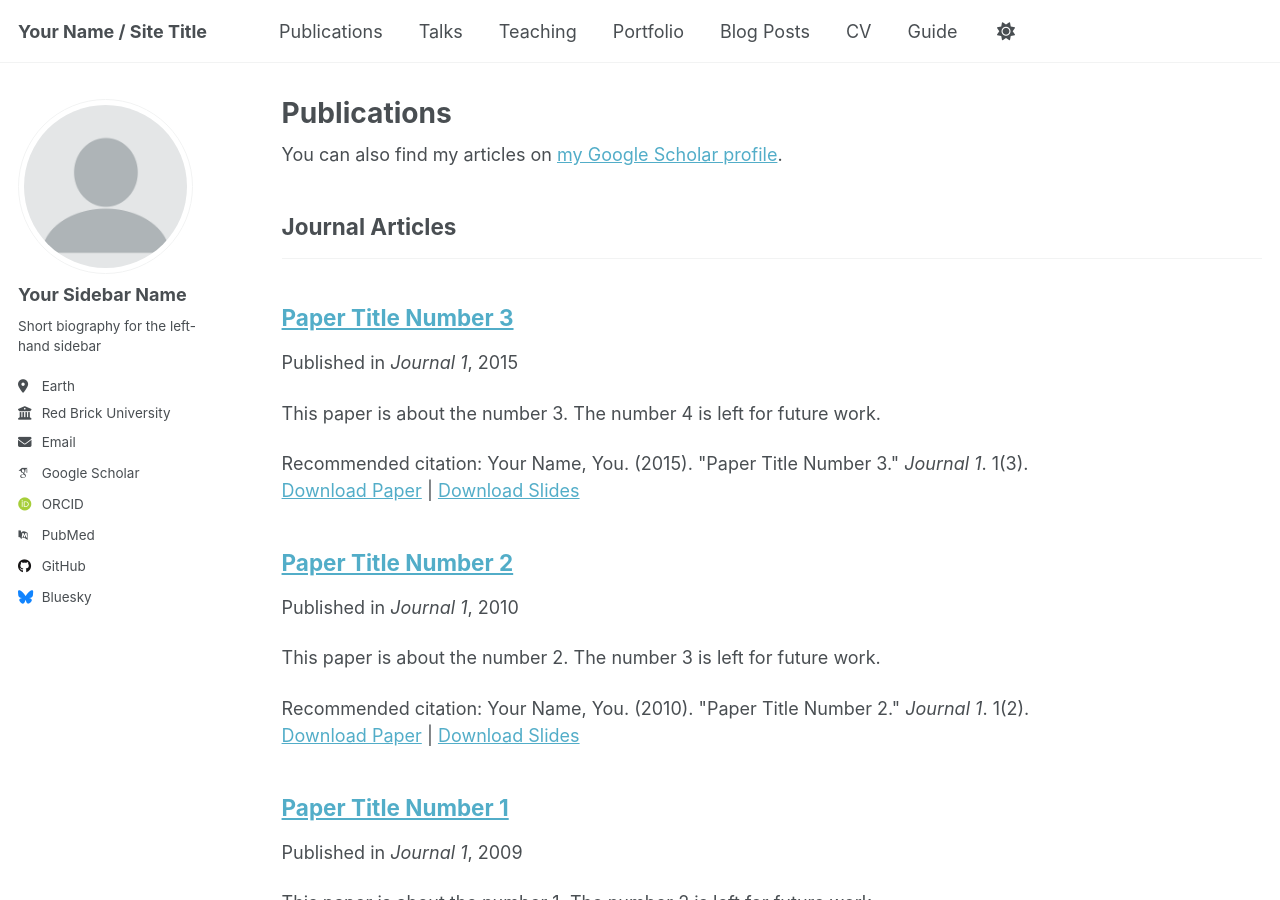
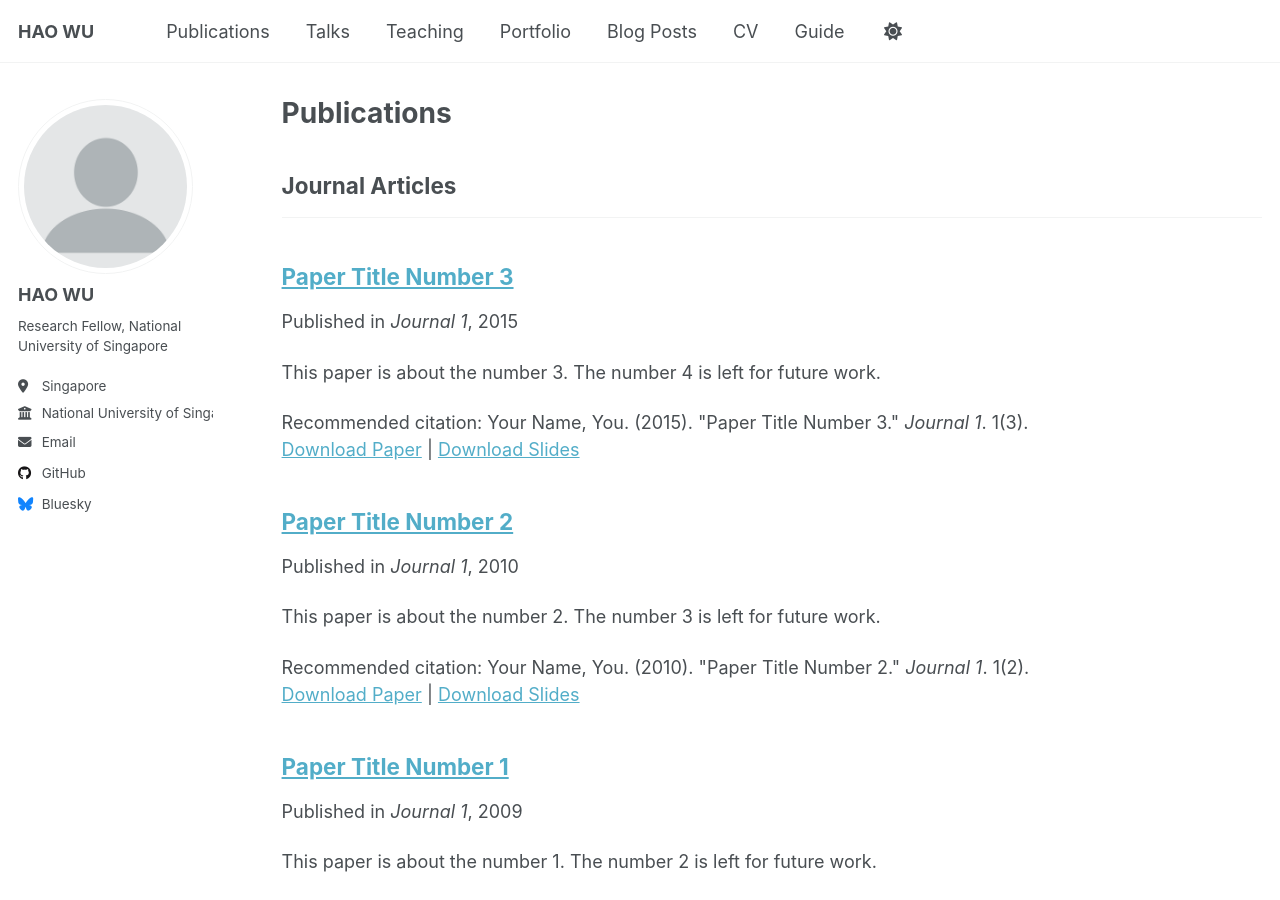
Before and after one commit to HaoWU36/HaoWU36.github.io, a Jekyll site: the page built from _pages/publications.html, in a window 1280 px wide and 900 px high. Built offline with Jekyll 4.4.1, drawn with Linux system fonts in a browser that asks for light colours; some web fonts are replaced; a script that is not in the unit is left out; some of the changed text lies outside the part shown.

Commit message:
add personal info

```diff
--- a/_config.yml
+++ b/_config.yml
@@ -9,9 +9,9 @@
 # Basic Site Settings
 locale                   : "en-US"
 site_theme               : "default" # Currently available options are "default", "air"
-title                    : "Your Name / Site Title"
+title                    : "HAO WU"
 title_separator          : "-"
-name                     : &name "Your Name"
+name                     : &name "HAO WU"
 description              : &description "personal description"
 url                      : https://academicpages.github.io # the base hostname & protocol for your site e.g. "https://[your GitHub username].github.io" or if you already have some other page hosted on Github then use "https://[your GitHub username].github.io/[Your Repo Name]"
 baseurl                  : "" # the subpath of your site, e.g. "/blog"
@@ -23,23 +23,23 @@ repository               : "academicpages/academicpages.github.io"
 author:
   # Biographic information
   avatar           : "profile.png"
-  name             : "Your Sidebar Name"
+  name             : "HAO WU"
   pronouns         : # example: "she/her"
-  bio              : "Short biography for the left-hand sidebar"
-  location         : "Earth"
-  employer         : "Red Brick University"
+  bio              : "Research Fellow, National University of Singapore"
+  location         : "Singapore"
+  employer         : "National University of Singapore"
   uri              : # URL
-  email            : "none@example.org"
+  email            : "hao_wu@nus.edu.sg"
 
   # Academic websites
   academia         : # URL
   arxiv            : # URL - Update with the correct link to your profile
-  googlescholar    : "https://scholar.google.com/citations?user=PS_CX0AAAAAJ"
+  googlescholar    : # "https://scholar.google.com/citations?user=PS_CX0AAAAAJ"
   inspire-hep      : # URL
   impactstory      : # URL
-  orcid            : "http://orcid.org/yourorcidurl"
+  orcid            : # "http://orcid.org/yourorcidurl"
   semantic         : # URL
-  pubmed           : "https://www.ncbi.nlm.nih.gov/pubmed/?term=john+snow"
+  pubmed           : # "https://www.ncbi.nlm.nih.gov/pubmed/?term=john+snow"
   researchgate     : # URL
   scopus           : # URL
 
```
Also changed, not shown: index.md (added, +10 -0 lines), _pages/about2.md (added).
